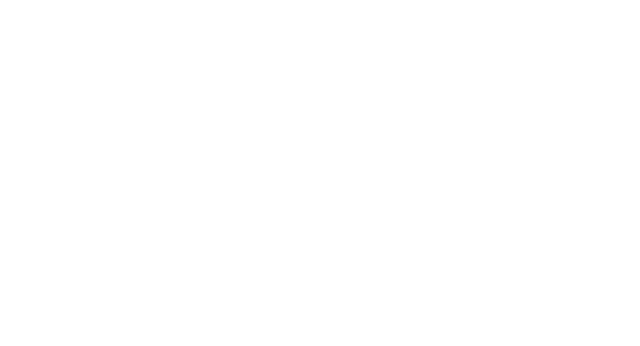
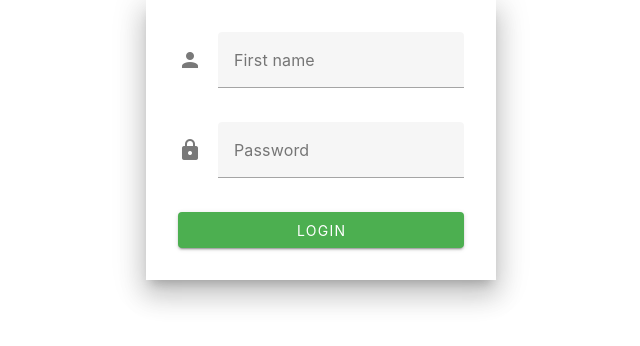
Before and after one commit to ChristopherDebray/WebRTC_project_front, a Vue app: page /home in a window 1280 px wide. Before the commit this address had no page. Shown: the top 346 px of the page, without its empty margins (319-959 px from the left). Built offline with nearby package versions, Linux system fonts and the light colour scheme; the HTML template or start-up script is replaced by a standard one.

Commit message:
refactor: Separated Login to another page

```diff
--- a/src/App.vue
+++ b/src/App.vue
@@ -5,5 +5,3 @@
 <template>
   <RouterView />
 </template>
-
-<style scoped></style>
--- a/src/router/index.ts
+++ b/src/router/index.ts
@@ -1,16 +1,22 @@
 import { createRouter, createWebHistory } from 'vue-router'
 import HomePage from '@/views/HomePage.vue'
+import LoginPage from '@/views/LoginPage.vue'
 
 const router = createRouter({
   history: createWebHistory(import.meta.env.BASE_URL),
   routes: [
+    {
+      path: '/',
+      name: 'login',
+      component: LoginPage,
+    },
     {
       path: '/call',
       name: 'call',
       component: HomePage,
     },
     {
-      path: '/',
+      path: '/home',
       name: 'home',
       component: HomePage,
     },
--- a/src/stores/socket.ts
+++ b/src/stores/socket.ts
@@ -1,7 +1,7 @@
 import { getAvatarInitials, getAvatarRandomColor } from '@/utils/avatarUtils';
 import { defineStore } from 'pinia';
 import { io, Socket } from 'socket.io-client';
-interface UserSocket {
+export interface UserSocket {
     socketId: string;
     userName: string;
     userColor: string;
@@ -12,6 +12,8 @@
   state: () => ({
     socket: null as Socket | null,
     userName: null as string | null,
+    userColor: undefined as string | undefined,
+    userInitials: null as string | null,
     isConnected: false,
     connectedUsers: [] as UserSocket[],
   }),
@@ -23,16 +25,20 @@
         return;
       }
 
+      const userColor = getAvatarRandomColor();
+      const userInitials = getAvatarInitials(userName);
       this.socket = io(import.meta.env.VITE_WEBSOCKET_SERVER, {
         auth: {
           userName,
           password,
-          userColor: getAvatarRandomColor(),
-          userInitials: getAvatarInitials(userName)
+          userColor,
+          userInitials
         },
       });
 
       this.userName = userName;
+      this.userColor = userColor;
+      this.userInitials = userInitials;
 
       this.socket.on('connect', () => {
         console.log('Connected to WebSocket server');
--- /dev/null
+++ b/src/views/LoginPage.vue
@@ -0,0 +1,36 @@
+<script setup lang="ts">
+import { ref } from 'vue';
+import { useSocketStore } from '@/stores/socket';
+import router from '@/router';
+
+const userName = ref('');
+const password = ref('');
+const socketStore = useSocketStore();
+
+const userNameRules = [
+    (value: string) => value?.length >= 3 || 'First name must be at least 3 characters.'
+];
+const passwordRules = [
+    (value: string) => value?.length >= 3 || 'Password must be at least 3 characters.'
+];
+
+const onSubmit = () => {
+    socketStore.connect(userName.value, password.value)
+    router.push('/home')
+}
+</script>
+
+<template>
+    <v-sheet class="mx-auto px-8 py-8" width="350" elevation="16">
+        <v-form fast-fail @submit.prevent="onSubmit">
+            <v-text-field prepend-icon="mdi-account" v-model="userName" :rules="userNameRules" label="First name"
+                class="mb-3"></v-text-field>
+            <v-text-field prepend-icon="mdi-lock" v-model="password" :rules="passwordRules"
+                label="Password"></v-text-field>
+            <v-btn class="mt-3" type="submit" block color="success">Login</v-btn>
+        </v-form>
+    </v-sheet>
+</template>
+
+
+<style scoped></style>
```
